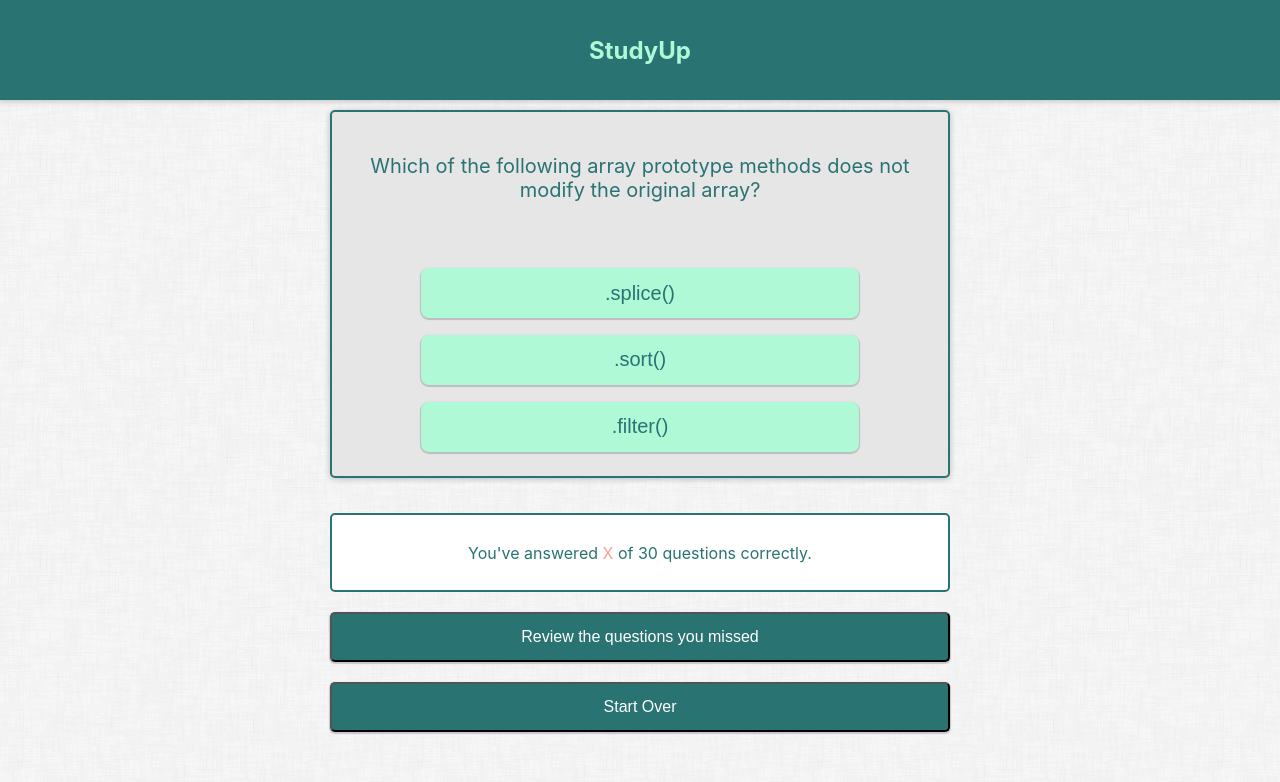
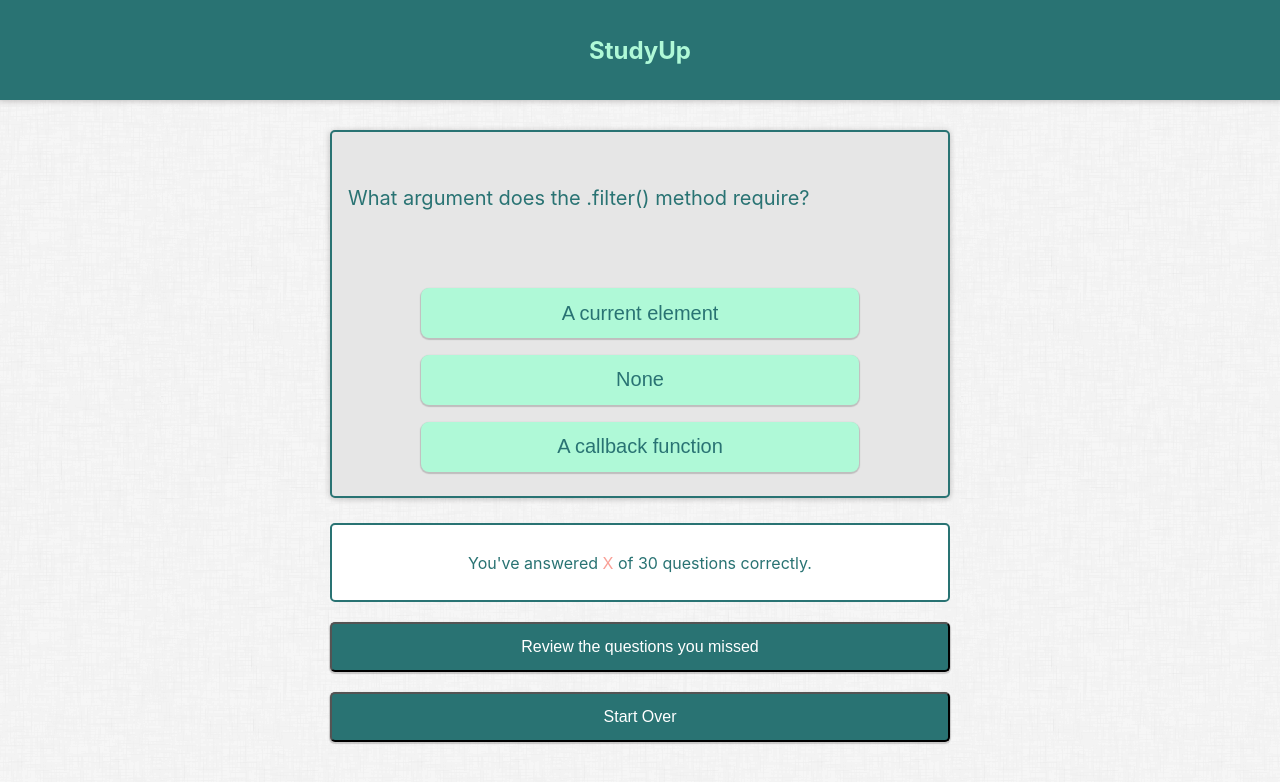
Before and after one commit to taylorsperry/study-up, a React (Create React App) app: page / in a window 1280 px wide. Shown: the top 782 px of the page. Built offline with nearby package versions, Linux system fonts and the light colour scheme.

Commit message:
Render quiz card and response card

```diff
--- a/src/App.js
+++ b/src/App.js
@@ -2,19 +2,81 @@ import React, { Component } from 'react';
 import './scss/_App.scss';
 import Header from './Header.js';
 import QuizCard from './QuizCard.js';
+import CorrectMsg from './CorrectMsg';
 import CorrectCount from './CorrectCount.js';
 import Review from './Review.js';
 import StartOver from './StartOver.js';
 
+import mockData from './mockData.js'
+
 class App extends Component {
+  constructor() {
+    super();
+    this.state = {
+      allQuizzes: mockData.quizzes,
+      currQuiz: mockData.quizzes[7],
+      displayQ: true,
+      correctGuess: true
+    }
+  };
+
+  displayCorrect = () => {
+    this.setState({
+      displayQ: false,
+      correctGuess: true
+    });
+    console.log(true)
+  }
+
+  displayIncorrect = () => {
+    this.setState({
+      displayQ: false
+    });
+    console.log(false)
+  }
+
+  keepPracticing = () => {
+    this.setState({
+      displayQ: true,
+      correctGuess: false
+    })
+  }
+
   render() {
+    if (this.state.displayQ === false && this.state.correctGuess === true) {
+      console.log('displayQ is false')
+      return (
+        <div className="App">
+        <Header />
+        <div className="content-container">
+          <section className = "quiz-container">
+            <article className = "quiz-card">
+              <CorrectMsg
+                explanation={this.state.currQuiz.explanation}
+                keepPracticing={this.keepPracticing}
+              />
+            </article>
+          </section>
+          <section className="results-container">
+              <CorrectCount />
+              <Review />
+              <StartOver />
+          </section>
+        </div>
+      </div>
+      )
+    } else {
     return (
       <div className="App">
         <Header />
         <div className="content-container">
           <section className = "quiz-container">
             <article className = "quiz-card">
-              <QuizCard />
+              <QuizCard
+                currentQuiz={this.state.currQuiz}
+                displayCorrect={this.displayCorrect}
+                displayIncorrect={this.displayIncorrect}
+              />
             </article>
           </section>
           <section className="results-container">
@@ -27,5 +89,6 @@ class App extends Component {
     );
   }
 }
+}
 
 export default App;
--- a/src/CorrectMsg.js
+++ b/src/CorrectMsg.js
@@ -0,0 +1,12 @@
+import React from "react"
+
+const CorrectMsg = props => {
+    return (
+       <section className="quiz-card">
+        <h2 className="correct">That's right!</h2>
+        <p className="explanation">{props.explanation}</p>
+        <button className="keep-practicing" onClick={props.keepPracticing}>Keep Practicing</button>
+       </section>
+    )
+}
+export default CorrectMsg
--- a/src/QuizCard.js
+++ b/src/QuizCard.js
@@ -3,23 +3,36 @@ import React, { Component } from "react";
 class QuizCard extends Component {
   constructor(props) {
     super(props);
-    this.state = {};
+    this.state = {
+      correctAnswer: ''
+    };
   }
+
+  checkAnswer = (e) => {
+    let guess = e.target.innerText;
+    let answer = this.props.currentQuiz.correctAnswer;
+    if (guess === answer) {
+      this.props.displayCorrect();
+    } else {
+      this.props.displayIncorrect();
+    }
+  };
+
   render() {
     return (
-        <section>
+        <section className="quiz-card">
             <h2 className="question">
-              Which of the following array prototype methods does not modify the original array?
+              {this.props.currentQuiz.question}
             </h2>
             <article className="answer-container">
-              <button className="answer">
-                .splice()
+              <button className="answer" onClick={this.checkAnswer}>
+                {this.props.currentQuiz.answers[0]}
               </button>
-              <button className="answer">
-                .sort()
+              <button className="answer" onClick={this.checkAnswer}>
+                {this.props.currentQuiz.answers[1]}
               </button>
-              <button className="answer">
-                .filter()
+              <button className="answer" onClick={this.checkAnswer}>
+                {this.props.currentQuiz.answers[2]}
               </button>
             </article>
         </section>
--- a/src/scss/_App.scss
+++ b/src/scss/_App.scss
@@ -22,7 +22,7 @@
   background-color: $platinum;
   border: solid $pine 2px;
   border-radius: 5px;
-  margin: 10px;
+  margin: 30px 10px 0px 10px;
   box-shadow: 0px 1px 5px 1px rgba(35, 31, 32, .2);
 
 };
--- a/src/scss/_CorrectMsg.scss
+++ b/src/scss/_CorrectMsg.scss
@@ -0,0 +1,29 @@
+@import './_variables';
+
+.keep-practicing {
+    margin: 10px 0;
+    background-color: $mint;
+    color: $pine;
+    border-radius: 8px;
+    border: none;
+    width: 75%;
+    height: 50px;
+    font-size: 1.25rem;
+    box-shadow: 0px 1px 1px 1px rgba(35, 31, 32, .2)
+}
+
+.keep-practicing:hover {
+    background-color: $coral;
+}
+
+.keep-practicing:focus {
+    outline: none;
+}
+
+.correct {
+    color: $coral;
+}
+
+.explanation{
+    color: $pine;
+}
```
